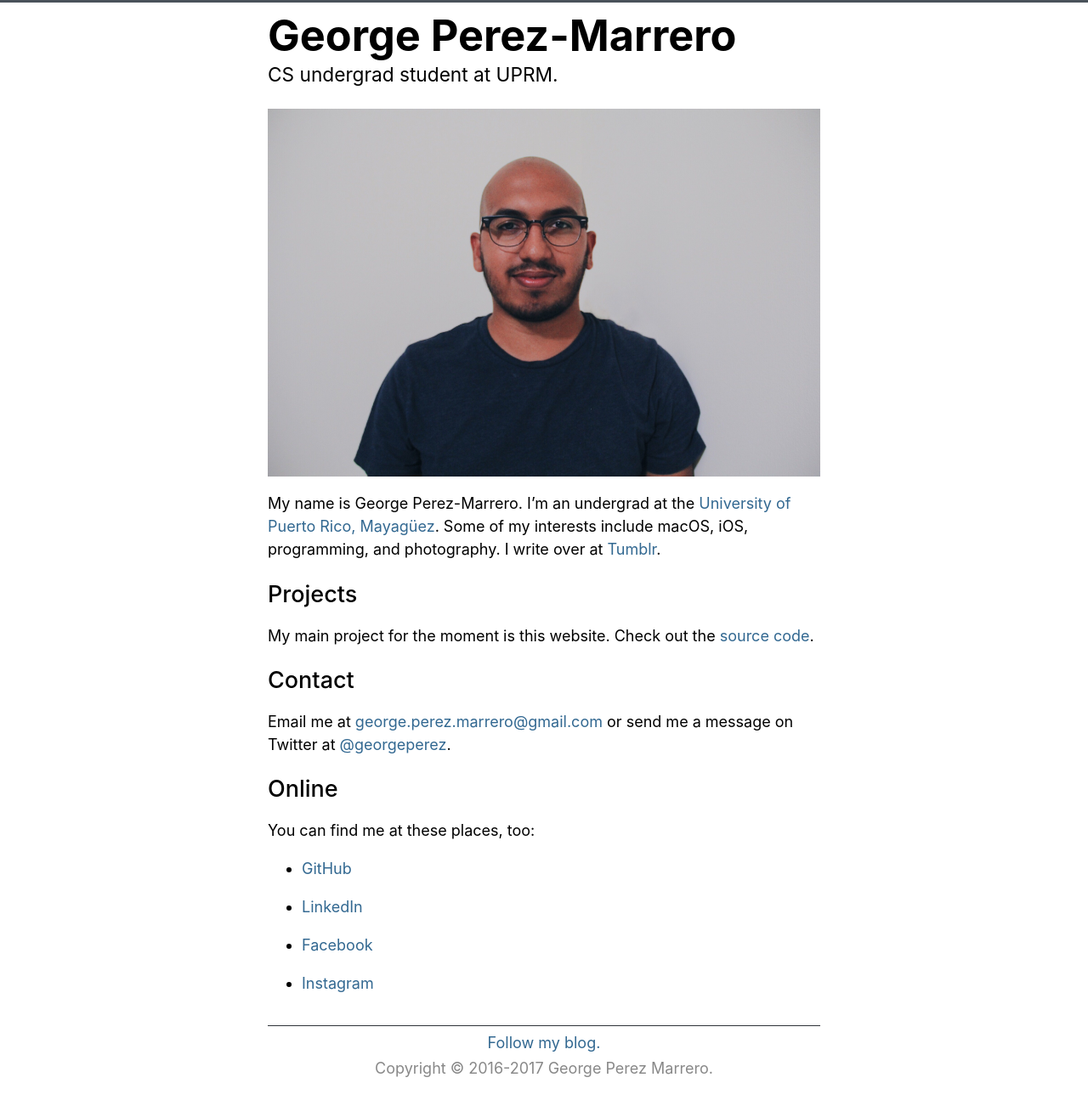
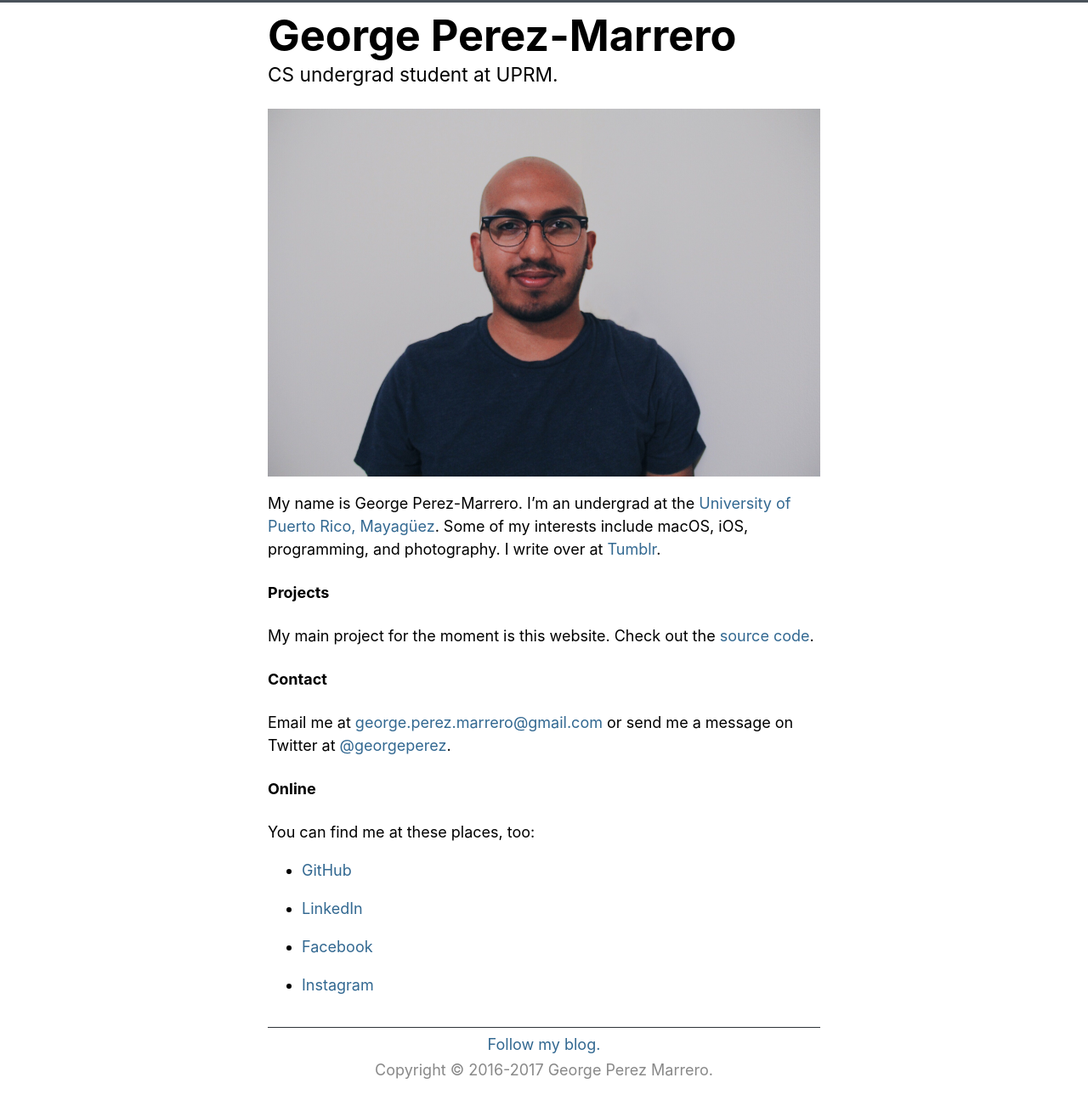
Before and after one commit to georgeperez/titanpointe.org, a Jekyll site: the page built from index.html, in a window 1280 px wide. Shown: the whole page at 85% size. Built offline with Jekyll 4.4.1, drawn with Linux system fonts in a browser that asks for light colours.

Commit message:
Changed h2s to h4s

```diff
--- a/index.html
+++ b/index.html
@@ -8,17 +8,17 @@ title: George Perez-Marrero
 <p>My name is George Perez-Marrero. I&rsquo;m an undergrad at the <a href="https://uprm.edu/">University of Puerto Rico, Mayagüez</a>. Some of my interests include macOS, iOS, programming, and photography. I write over at <a href="http://blog.georgeperezmarrero.com/">Tumblr</a>.</p>
 
 <header>
-  <h2>Projects</h2>
+  <h4>Projects</h4>
 </header>
 <p>My main project for the moment is this website. Check out the <a href="{{ site.repository }}">source code</a>.<p>
 
   <header>
-    <h2>Contact</h2>
+    <h4>Contact</h4>
   </header>
   <p>Email me at <a href="mailto:george.perez.marrero@gmail.com">george.perez.marrero@gmail.com</a> or send me a message on Twitter at <a href="https://twitter.com/georgeperez/">@georgeperez</a>.</p>
 
   <header>
-    <h2>Online</h2>
+    <h4>Online</h4>
   </header>
   <p>You can find me at these places, too:
     <ul>
```
